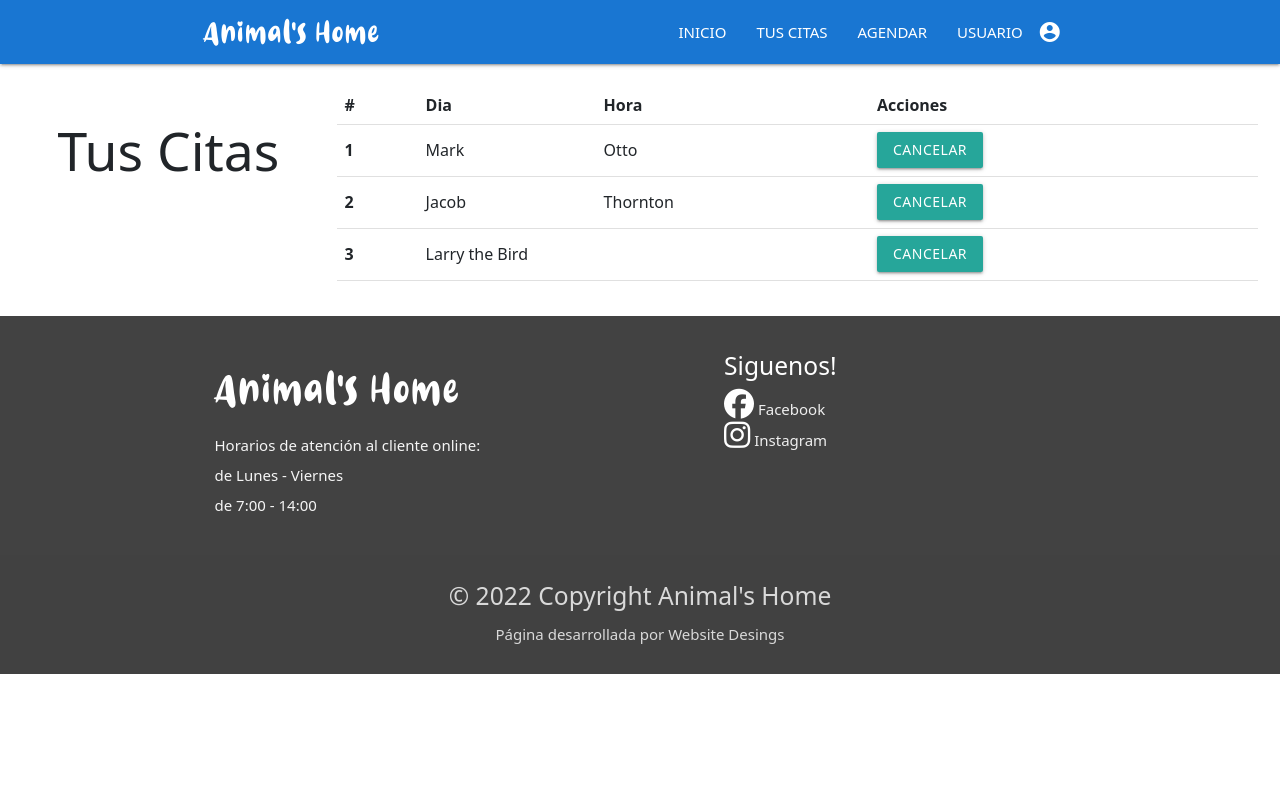
After one commit to DeJesusMartinezArturo/E1-AnimalsHome, a PHP site: page /url/components/Citas_u.php in a window 1280 px wide. The commit adds this page. Run offline with PHP 8.4, Linux system fonts and the light colour scheme; some libraries are stand-ins or nearby versions.

Commit message:
Actualización de navbar de sesión iniciada y panel de citas del cliente

```diff
--- /dev/null
+++ b/components/Citas_u.php
@@ -0,0 +1,84 @@
+<title>Tus citas</title>
+<link href="https://cdn.jsdelivr.net/npm/bootstrap@5.2.0-beta1/dist/css/bootstrap.min.css" rel="stylesheet"
+  integrity="sha384-0evHe/X+R7YkIZDRvuzKMRqM+OrBnVFBL6DOitfPri4tjfHxaWutUpFmBp4vmVor" crossorigin="anonymous">
+<link href="https://fonts.googleapis.com/icon?family=Material+Icons" rel="stylesheet">
+
+<!-- ENCABEZADO PRINCIPAL -->
+<header>
+  <?php
+      include '../layouts/header_s.php';
+      ?>
+</header>
+
+<body>
+  <br>
+  <div class="container" id="liveAlertPlaceholder">
+  </div>
+  <div class="container-fluid">
+    <div class="row align-items-center">
+      <div class="col align-self-start">
+        <h2 class="center">Tus Citas</h2>
+      </div>
+      <div class="col-sm-9">
+        <table class="table">
+          <thead>
+            <tr>
+              <th scope="col">#</th>
+              <th scope="col">Dia</th>
+              <th scope="col">Hora</th>
+              <th scope="col">Acciones</th>
+            </tr>
+          </thead>
+          <tbody>
+            <tr>
+              <th scope="row">1</th>
+              <td>Mark</td>
+              <td>Otto</td>
+              <td>
+                  <button type="button" class="btn btn-primary" id="liveAlertBtn">Cancelar</button>
+              </td>
+            </tr>
+            <tr>
+              <th scope="row">2</th>
+              <td>Jacob</td>
+              <td>Thornton</td>
+              <td><button type="button" class="btn btn-primary" id="liveAlertBtn">Cancelar</button></td>
+            </tr>
+            <tr>
+              <th scope="row">3</th>
+              <td colspan="2">Larry the Bird</td>
+              <td><button type="button" class="btn btn-primary" id="liveAlertBtn">Cancelar</button></td>
+            </tr>
+          </tbody>
+        </table>
+      </div>
+    </div>
+  </div>
+
+  <footer>
+    <?php
+    include '../layouts/footer.php';
+    ?>
+  </footer>
+
+  <script src="https://cdn.jsdelivr.net/npm/bootstrap@5.2.0-beta1/dist/js/bootstrap.bundle.min.js"
+    integrity="sha384-pprn3073KE6tl6bjs2QrFaJGz5/SUsLqktiwsUTF55Jfv3qYSDhgCecCxMW52nD2"
+    crossorigin="anonymous"></script>
+    <script>
+      var alertPlaceholder = document.getElementById('liveAlertPlaceholder')
+var alertTrigger = document.getElementById('liveAlertBtn')
+
+function alert(message, type) {
+  var wrapper = document.createElement('div')
+  wrapper.innerHTML = '<div class="alert alert-danger alert-dismissible" role="alert">' + message + '<button type="button" class="btn-close" data-bs-dismiss="alert" aria-label="Close"></button> <br> <br> <button type="button" class="btn btn-info">Cancelar cita</button> </div>'
+
+  alertPlaceholder.append(wrapper)
+}
+
+if (alertTrigger) {
+  alertTrigger.addEventListener('click', function () {
+    alert('¡Cancelar Cita! Usted esta a punto de cancelar su cita, ¿Desea continuar?', 'success')
+  })
+}
+    </script>
+</body>
--- a/components/reservacion.php
+++ b/components/reservacion.php
@@ -10,12 +10,11 @@
     <link href="https://cdn.jsdelivr.net/npm/bootstrap-icons@1.5.0/font/bootstrap-icons.css" rel="stylesheet" />
     <!-- Core theme CSS (includes Bootstrap)-->
     <link href="../assets/css/styles.css" rel="stylesheet" />
-    <?php
+</head>
+<?php
     //Includes es el directorio donde estaría header.php. Puedes darle el nombre que quieras
     include("../layouts/header_s.php");
     ?>
-</head>
-
 <body class="seccion">
 
 <div">
--- a/layouts/header_s.php
+++ b/layouts/header_s.php
@@ -17,7 +17,8 @@
       </a>
       <ul class="right hide-on-med-and-down">
         <li><a href="../index.php">INICIO</a></li>
-        <li><a href="../components/servicios.php">AGENDAR</a></li>
+        <li><a href="../index.php">TUS CITAS</a></li>
+        <li><a href="./components/servicios.php">AGENDAR</a></li>
         <!-- Dropdown Trigger -->
         <li><a href="#" class="dropdown-trigger" data-target="id_drop">USUARIO<i class="material-icons right">account_circle</i></a></li>
       </ul>
@@ -26,9 +27,10 @@
 </div>
 
   <ul class="sidenav" id="mobile-demo">
+    <li><a href="../index.php"><i class="material-icons">home</i> Inicio</a></li>
     <li><a href="../components/informacion.php"><i class="material-icons">account_circle</i>Mi cuenta</a></li>
     <li><a href="./components/login.php"><i class="material-icons">star</i> Agendar</a></li>
-    <li><a href="../index.php"><i class="material-icons">home</i> Inicio</a></li>
+    <li><a href="../index.php"><i class="material-icons">calendar_month</i> Tus citas</a></li>
     <li class="divider"></li>
     <li><a href="../components/login.php"><i class="material-icons">logout</i>Salir</a></li>
   </ul>
```
